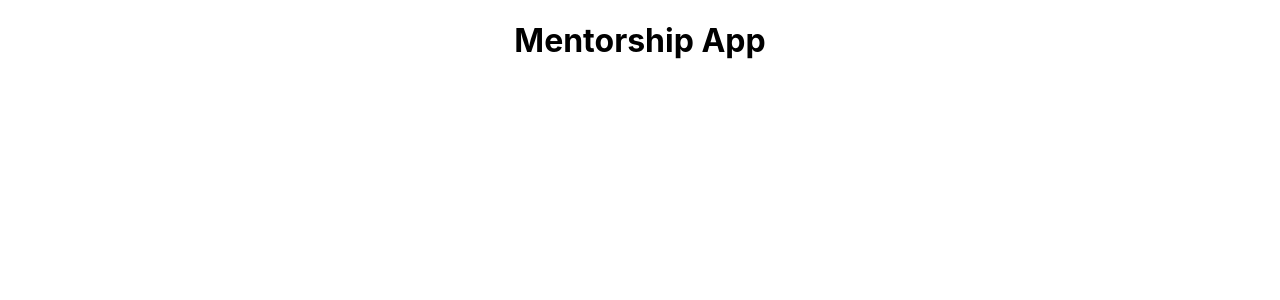
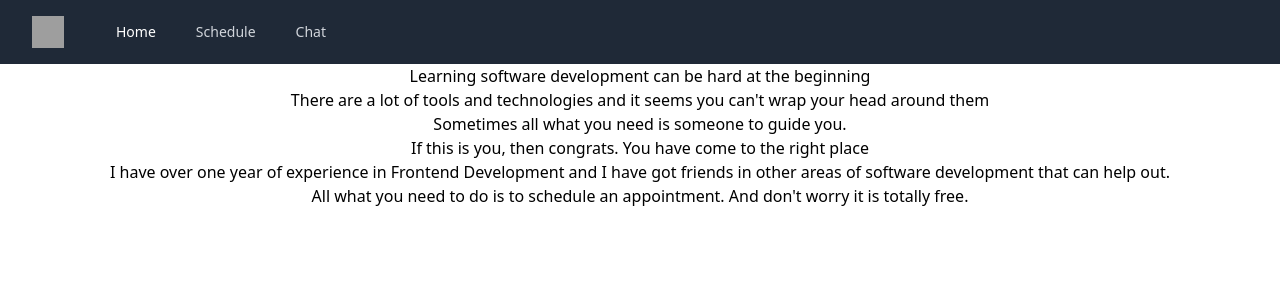
Before and after one commit to Musab1258/10x-developer, a React (Create React App) app: page / in a window 1280 px wide. Shown: the top 300 px of the page. Built offline with nearby package versions, Linux system fonts and the light colour scheme; grey boxes are pictures that could not be loaded.

Commit message:
worked on the navigation

```diff
--- a/package.json
+++ b/package.json
@@ -3,6 +3,7 @@
   "version": "0.1.0",
   "private": true,
   "dependencies": {
+    "@headlessui/react": "^1.5.0",
     "@testing-library/jest-dom": "^5.16.3",
     "@testing-library/react": "^12.1.4",
     "@testing-library/user-event": "^13.5.0",
@@ -35,5 +36,10 @@
       "last 1 firefox version",
       "last 1 safari version"
     ]
+  },
+  "devDependencies": {
+    "autoprefixer": "^10.4.4",
+    "postcss": "^8.4.12",
+    "tailwindcss": "^3.0.24"
   }
 }
--- /dev/null
+++ b/postcss.config.js
@@ -0,0 +1,6 @@
+module.exports = {
+  plugins: {
+    tailwindcss: {},
+    autoprefixer: {},
+  },
+}
--- a/src/App.js
+++ b/src/App.js
@@ -1,9 +1,18 @@
 import './App.css';
+import Nav from './components/Nav';
 
 function App() {
   return (
     <div className="App">
-      <h1>Mentorship App</h1>
+      <header>
+        <Nav />
+      </header>
+      <p>Learning software development can be hard at the beginning</p>
+      <p>There are a lot of tools and technologies and it seems you can't wrap your head around them</p>
+      <p>Sometimes all what you need is someone to guide you.</p>
+      <p>If this is you, then congrats. You have come to the right place</p>
+      <p>I have over one year of experience in Frontend Development and I have got friends in other areas of software development that can help out.</p>
+      <p>All what you need to do is to schedule an appointment. And don't worry it is totally free.</p>
     </div>
   );
 }
--- /dev/null
+++ b/src/components/Chat.js
@@ -0,0 +1,8 @@
+const Chat = () => {
+
+    return (
+        <h1>Chat</h1>
+    )
+}
+
+export default Chat;
--- /dev/null
+++ b/src/components/Nav.js
@@ -0,0 +1,135 @@
+import { Link } from "react-router-dom";
+import { useState } from "react";
+import { Transition } from "@headlessui/react";
+
+const Nav = () => {
+  const [isOpen, setIsOpen] = useState(false);
+  return (
+    <div>
+      <nav className="bg-gray-800">
+        <div className="max-w-7xl mx-auto px-4 sm:px-6 lg:px-8">
+          <div className="flex items-center justify-between h-16">
+            <div className="flex items-center">
+              <div className="flex-shrink-0">
+                <img
+                  className="h-8 w-8"
+                  src="https://tailwindui.com/img/logos/workflow-mark-indigo-500.svg"
+                  alt="Workflow"
+                />
+              </div>
+              <div className="hidden md:block">
+                <div  className="ml-10 flex items-baseline space-x-4">
+                  <Link
+                    to="/"
+                    className=" hover:bg-gray-700 text-white px-3 py-2 rounded-md text-sm font-medium"
+                  >
+                    Home
+                  </Link>
+
+                  <Link
+                    to="/Schedule"
+                    className="text-gray-300 hover:bg-gray-700 hover:text-white px-3 py-2 rounded-md text-sm font-medium"
+                  >
+                    Schedule
+                  </Link>
+
+                  <Link
+                    to="/Chat"
+                    className="text-gray-300 hover:bg-gray-700 hover:text-white px-3 py-2 rounded-md text-sm font-medium"
+                  >
+                    Chat
+                  </Link>
+
+                </div>
+              </div>
+            </div>
+            <div className="-mr-2 flex md:hidden">
+              <button
+                onClick={() => setIsOpen(!isOpen)}
+                type="button"
+                className="bg-gray-900 inline-flex items-center justify-center p-2 rounded-md text-gray-400 hover:text-white hover:bg-gray-800 focus:outline-none focus:ring-2 focus:ring-offset-2 focus:ring-offset-gray-800 focus:ring-white"
+                aria-controls="mobile-menu"
+                aria-expanded="false"
+              >
+                <span className="sr-only">Open main menu</span>
+                {!isOpen ? (
+                  <svg
+                    className="block h-6 w-6"
+                    xmlns="http://www.w3.org/2000/svg"
+                    fill="none"
+                    viewBox="0 0 24 24"
+                    stroke="currentColor"
+                    aria-hidden="true"
+                  >
+                    <path
+                      strokeLinecap="round"
+                      strokeLinejoin="round"
+                      strokeWidth="2"
+                      d="M4 6h16M4 12h16M4 18h16"
+                    />
+                  </svg>
+                ) : (
+                  <svg
+                    className="block h-6 w-6"
+                    xmlns="http://www.w3.org/2000/svg"
+                    fill="none"
+                    viewBox="0 0 24 24"
+                    stroke="currentColor"
+                    aria-hidden="true"
+                  >
+                    <path
+                      strokeLinecap="round"
+                      strokeLinejoin="round"
+                      strokeWidth="2"
+                      d="M6 18L18 6M6 6l12 12"
+                    />
+                  </svg>
+                )}
+              </button>
+            </div>
+          </div>
+        </div>
+
+        <Transition
+          show={isOpen}
+          enter="transition ease-out duration-100 transform"
+          enterFrom="opacity-0 scale-95"
+          enterTo="opacity-100 scale-100"
+          leave="transition ease-in duration-75 transform"
+          leaveFrom="opacity-100 scale-100"
+          leaveTo="opacity-0 scale-95"
+        >
+          {(ref) => (
+            <div className="h-screen md:hidden" id="mobile-menu">
+              <div ref={ref} className="px-2 pt-2 pb-3 space-y-1 sm:px-3">
+              <Link
+                to="/"
+                className="text-gray-300 hover:bg-gray-700 hover:text-white block px-3 py-2 rounded-md text-base font-medium"
+              >
+                Home
+              </Link>
+
+              <Link
+                  to="/Schedule"
+                  className="text-gray-300 hover:bg-gray-700 hover:text-white block px-3 py-2 rounded-md text-base font-medium"
+              >
+                  Schedule
+              </Link>
+
+              <Link
+                  to="/Chat"
+                  className="text-gray-300 hover:bg-gray-700 hover:text-white block px-3 py-2 rounded-md text-base font-medium"
+              >
+                  Chat
+              </Link>
+              </div>
+            </div>
+          )}
+        </Transition>
+      </nav>
+
+    </div>
+    );
+}
+
+export default Nav;
--- /dev/null
+++ b/src/components/Schedule.js
@@ -0,0 +1,7 @@
+const Schedule = () => {
+    return  (
+        <h1>Schedule</h1>
+    )
+}
+
+export default Schedule;
--- a/src/index.css
+++ b/src/index.css
@@ -1,13 +1,3 @@
-body {
-  margin: 0;
-  font-family: -apple-system, BlinkMacSystemFont, 'Segoe UI', 'Roboto', 'Oxygen',
-    'Ubuntu', 'Cantarell', 'Fira Sans', 'Droid Sans', 'Helvetica Neue',
-    sans-serif;
-  -webkit-font-smoothing: antialiased;
-  -moz-osx-font-smoothing: grayscale;
-}
-
-code {
-  font-family: source-code-pro, Menlo, Monaco, Consolas, 'Courier New',
-    monospace;
-}
+@tailwind base;
+@tailwind components;
+@tailwind utilities;
--- a/src/index.js
+++ b/src/index.js
@@ -3,10 +3,19 @@ import ReactDOM from 'react-dom';
 import './index.css';
 import App from './App';
 import reportWebVitals from './reportWebVitals';
+import { BrowserRouter, Route, Routes } from 'react-router-dom';
+import Schedule from './components/Schedule';
+import Chat from './components/Chat';
 
 ReactDOM.render(
   <React.StrictMode>
-    <App />
+    <BrowserRouter>
+      <Routes>
+        <Route path='/' element={ <App /> } />
+        <Route path='Schedule' element={ <Schedule /> } />
+        <Route path='Chat' element={ <Chat /> } />
+      </Routes>
+    </BrowserRouter>
   </React.StrictMode>,
   document.getElementById('root')
 );
--- /dev/null
+++ b/tailwind.config.js
@@ -0,0 +1,9 @@
+module.exports = {
+  content: [
+    "./src/**/*.{js,jsx,ts,tsx}",
+  ],
+  theme: {
+    extend: {},
+  },
+  plugins: [],
+}
```
Also changed, not shown: 1 other file (tests, documents, lock files or other folders).
